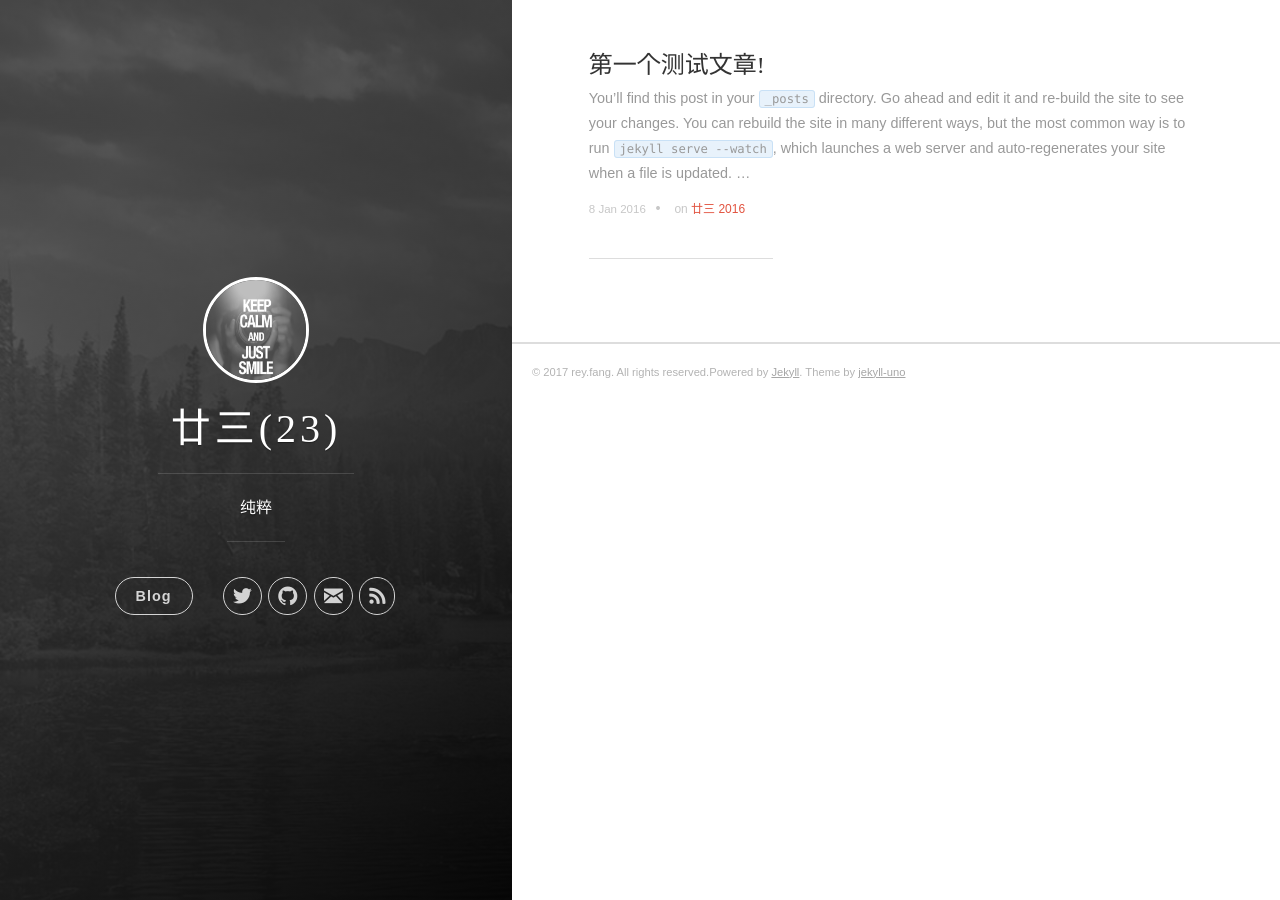
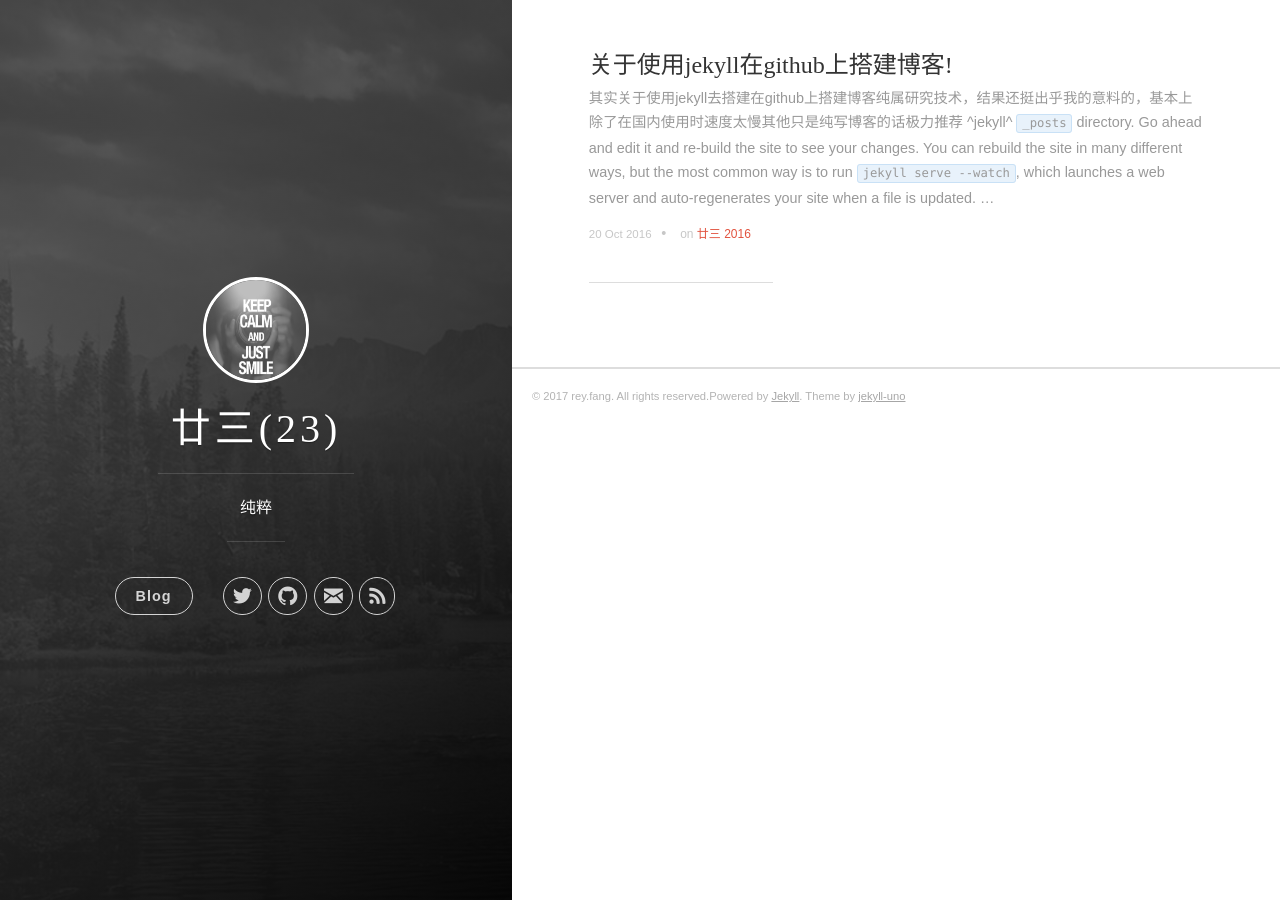
Before and after one commit to Reyfang/reyfang.github.io, a Jekyll site: the page built from index.html, in a window 1280 px wide. Built offline with Jekyll 4.4.1, drawn with Linux system fonts in a browser that asks for light colours; nearby versions of some CDN libraries; some web fonts are replaced; the list of posts is cut into pages by our own code; comment, search, counter and statistics services are not loaded.

Commit message:
默认的

```diff
--- a/_posts/2016-01-08-welcome-to-jekyll.markdown
+++ b/_posts/2016-01-08-welcome-to-jekyll.markdown
@@ -1,10 +1,10 @@
 ---
-title:  "第一个测试文章!"
-date:   2016-01-08 15:04:23
+title:  "关于使用jekyll在github上搭建博客!"
+date:   2016-10-20 9:55:23
 categories: [23]
 tags: [廿三,2016]
 ---
-You’ll find this post in your `_posts` directory. Go ahead and edit it and re-build the site to see your changes. You can rebuild the site in many different ways, but the most common way is to run `jekyll serve --watch`, which launches a web server and auto-regenerates your site when a file is updated.
+其实关于使用jekyll去搭建在github上搭建博客纯属研究技术，结果还挺出乎我的意料的，基本上除了在国内使用时速度太慢其他只是纯写博客的话极力推荐 ^jekyll^ `_posts` directory. Go ahead and edit it and re-build the site to see your changes. You can rebuild the site in many different ways, but the most common way is to run `jekyll serve --watch`, which launches a web server and auto-regenerates your site when a file is updated.
 
 To add new posts, simply add a file in the `_posts` directory that follows the convention `YYYY-MM-DD-name-of-post.ext` and includes the necessary front matter. Take a look at the source for this post to get an idea about how it works.
 
```
Also changed, not shown: _includes/head.html (+9 -0 lines).
